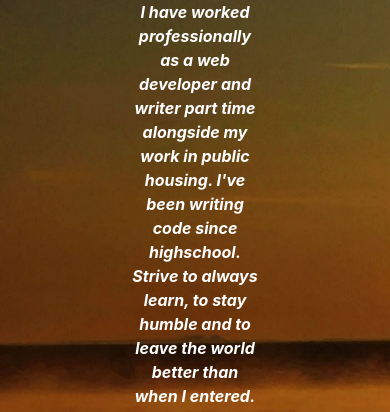
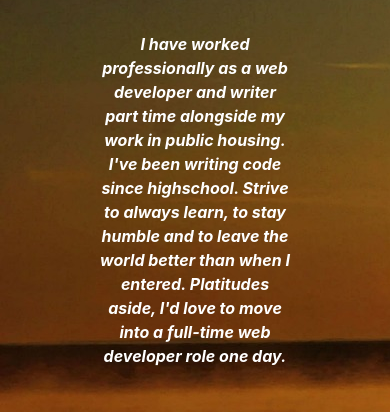
Before and after one commit to johnpschmidt/johnpschmidt.github.io, a website: page index.html in a window 390 px wide. Shown: the part 227-639 px from the top of the page. Drawn offline with nearby package versions, Linux system fonts and the light colour scheme.

Commit message:
fixed mobile stuff

```diff
--- a/css/style.css
+++ b/css/style.css
@@ -74,6 +74,10 @@ a {
 
 
  @media only screen and (max-width: 768px) {
+
+   #heroText {
+    width: 100%;
+   }
 #logo{
   width: 100%;
 }
@@ -91,7 +95,18 @@ a {
 .skillicon{
   font-size: 5rem;
 }
+#heroText p{
+  width: 50vw
+}
+#heroSection, .container{
+  margin:0;
+  padding:10px;
+}
  }
+
+
+
+
 
  #projectCopy{
    font-size: 12px;
--- a/index.html
+++ b/index.html
@@ -43,7 +43,7 @@
   </head>
   <body>
     <section class="hero is-fullheight is-fluid" id="heroSection">
-      <div class="container level is-fluid is-flex">
+      <div class="container is-fluid is-flex">
         <div class="columns is-desktop is-align-items-center">
           <div
             class="column is-two-thirds is-justify-content-center level-left"
```
